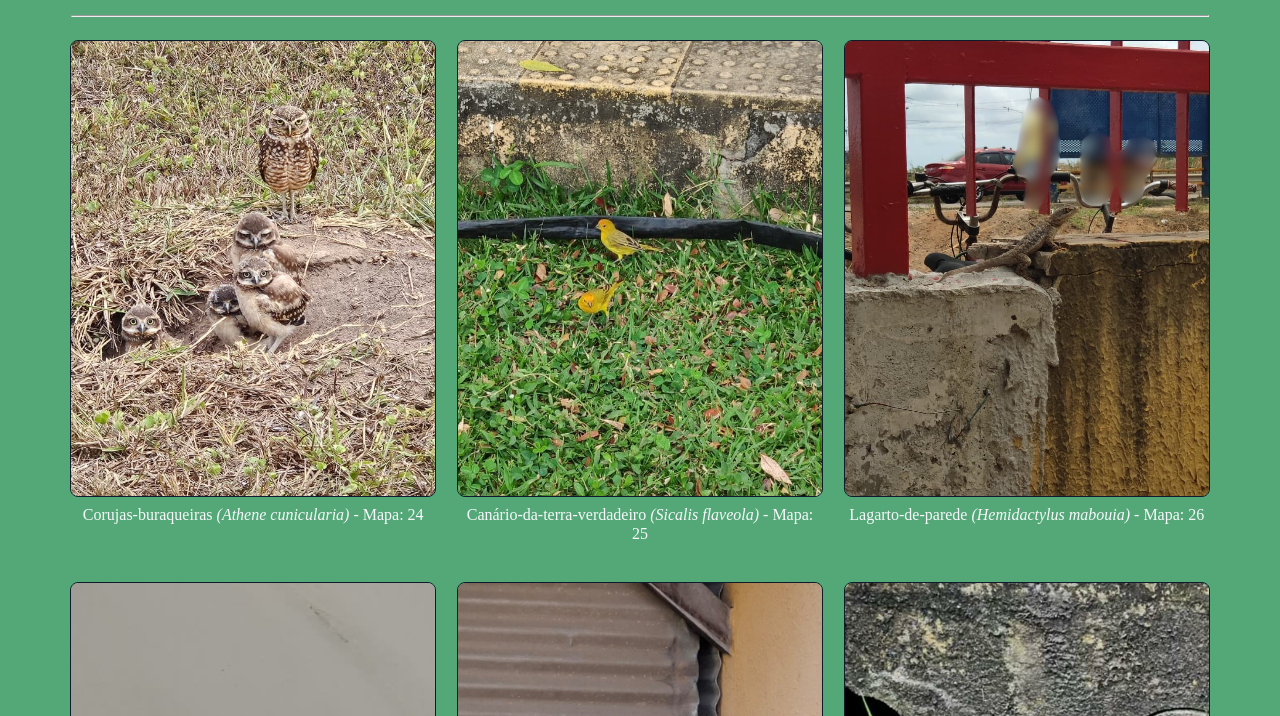
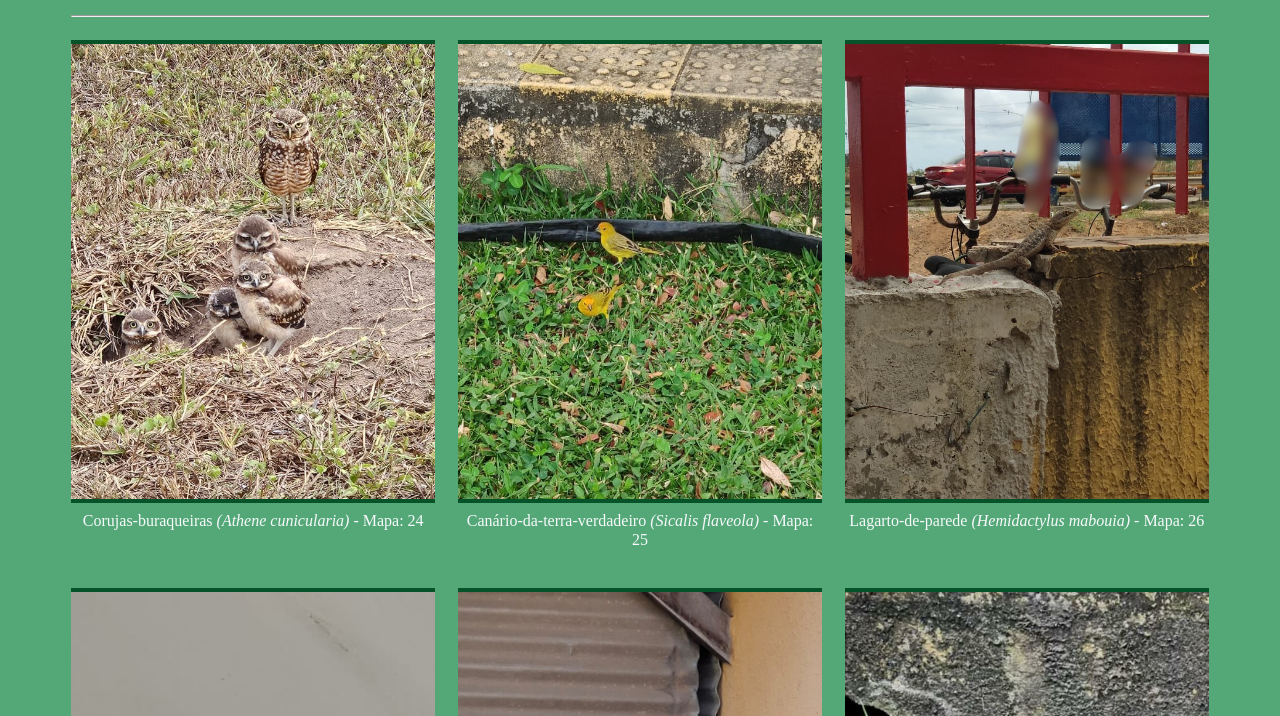
Before and after one commit to Currupiu/BioIFPAR, a plain HTML site: page fauna.html in a window 1280 px wide. Shown: the part 84-800 px from the top of the page. Drawn offline with Linux system fonts and the light colour scheme.

Commit message:
Add files via upload

```diff
--- a/style.css
+++ b/style.css
@@ -313,15 +313,25 @@ align-items: center;
   background: transparent;
   position: relative;
   box-sizing: border-box;
+  overflow: hidden;
 }
 
 .molde3 img {
   width: 100%;
   aspect-ratio: 4/5;
   object-fit: cover;
-border: 0.1em solid #0D1B2A;
+  border: 0.3em solid #065329;
   cursor: pointer;
-border-radius: 0.5em;
+  box-shadow: none;
+  transition: transform 0.25s ease;
+}
+
+.molde3 img:hover {
+  transform: scale(1.05);
+}
+
+.molde3 img:active {
+  box-shadow: none;
 }
 
 .legenda {
```
Also changed, not shown: time.html (+1 -1 lines). Lines whose indentation alone changed are shown as unchanged.
